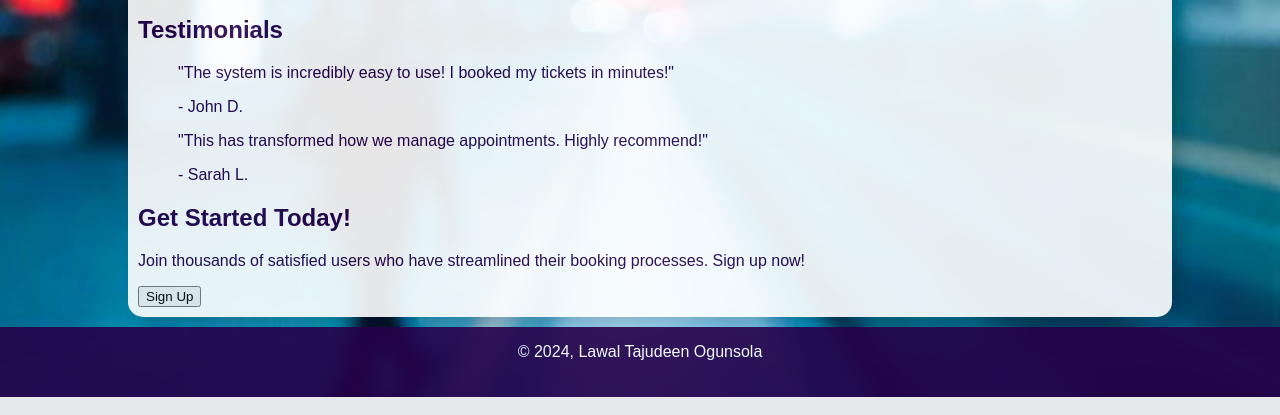
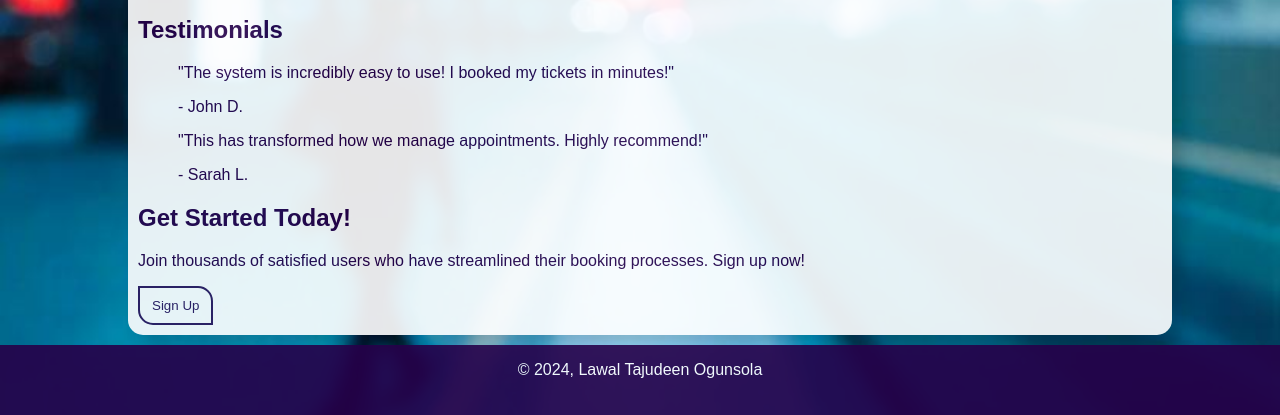
Before and after one commit to lawalTheWest/ticketing_system, a Flask app: page / in a window 1280 px wide. Shown: the part 915-1330 px from the top of the page. Run offline with Flask 2, Linux system fonts and the light colour scheme; parts of the project's set-up code (start-up, migrations or seed data) failed here and were passed over.

Commit message:
i styled the button at the base of the home page

```diff
--- a/static/css/home.css
+++ b/static/css/home.css
@@ -38,3 +38,24 @@ h1 {
     transform: scale(0.8);
     background-color: orange;
 }
+
+.cta-button_base {
+    color: #2e175d;
+    background-color: transparent;
+    border: 2px solid #2e175d;
+    border-radius: 0 15px;
+    padding: 10px 12px;
+    transition: all 0.3s ease;
+}
+
+.cta-button_base:hover {
+    background-color: #2e175d;
+    color: #fff;
+    transform: scale(1.2);
+}
+
+.cta-button_base:active {
+    background-color: orange;
+    color: #2e175d;
+    transform: scale(0.8);
+}
```
